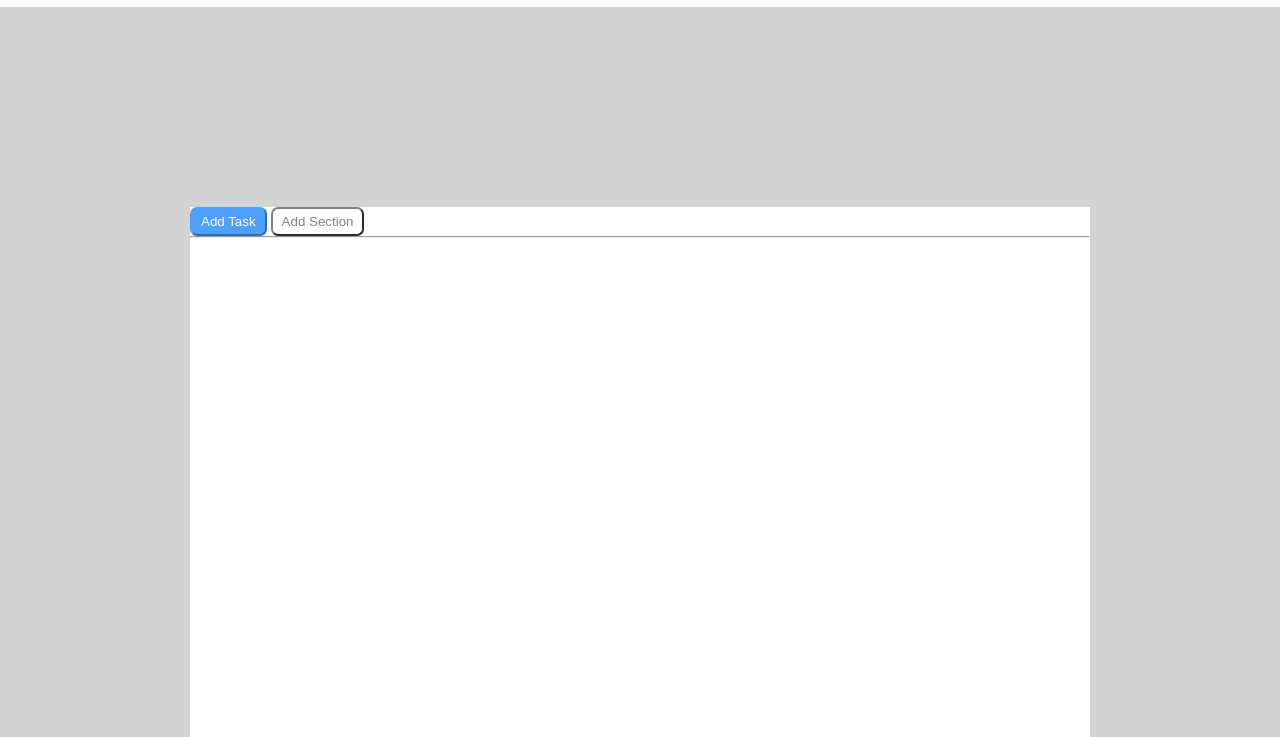
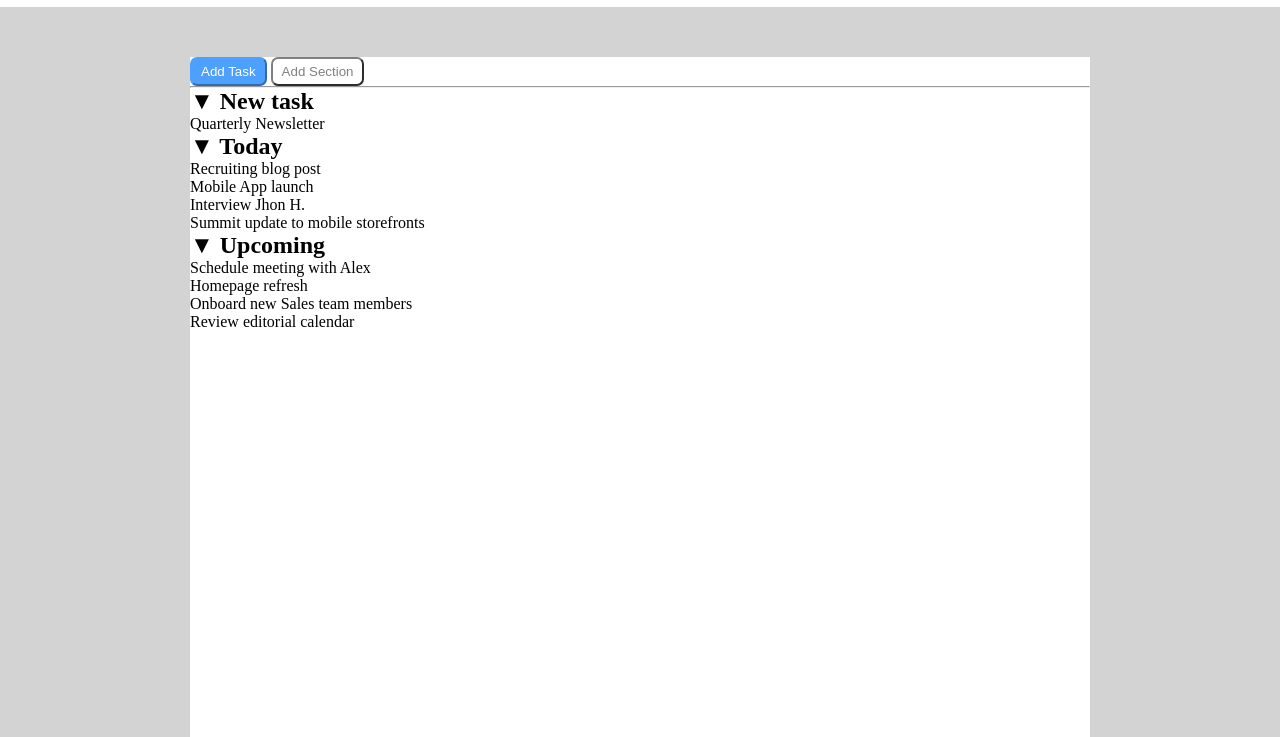
Before and after one commit to DarioDa86/html-css-toboolist, a plain HTML site: page index.html in a window 1280 px wide. Shown: the part 63-800 px from the top of the page. Drawn offline with Linux system fonts and the light colour scheme.

Commit message:
Inseriti h2 e testo nel main

```diff
--- a/css/style.css
+++ b/css/style.css
@@ -27,9 +27,8 @@ body {
 #container-main {
     width: 900px;
     height: 700px;
-    border-radius: 5px solid black;
     margin: auto;
-    margin-top: 200px;
+    margin-top: 50px;
     background-color: white;
 }
 
@@ -51,3 +50,7 @@ body {
 hr {
     color: lightgray;
 }
+
+ul {
+    list-style: none;
+}
--- a/index.html
+++ b/index.html
@@ -27,6 +27,33 @@
                 <hr>
                 <!-- /fine bottoni -->
 
+                <div class="new-task">
+                    <h2>&#9660 New task</h2>
+                    <ul>
+                        <li>Quarterly Newsletter</li>
+                    </ul>
+                </div>
+
+                <div>
+                    <h2>&#9660 Today</h2>
+                    <ul>
+                        <li>Recruiting blog post</li>
+                        <li>Mobile App launch</li>
+                        <li>Interview Jhon H.</li>
+                        <li>Summit update to mobile storefronts</li>
+                    </ul>
+                </div>
+
+                <div>
+                    <h2>&#9660 Upcoming</h2>
+                    <ul>
+                        <li>Schedule meeting with Alex</li>
+                        <li>Homepage refresh</li>
+                        <li>Onboard new Sales team members</li>
+                        <li>Review editorial calendar</li>
+                    </ul>
+                </div>
+
 
             </div>
         </main>
```
